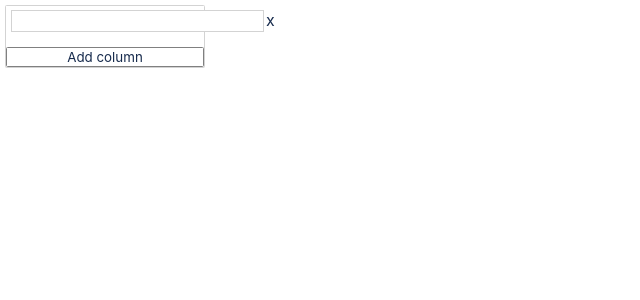
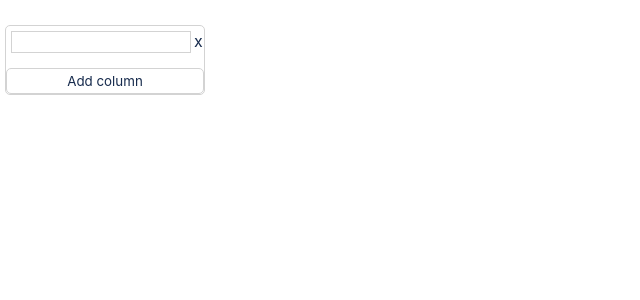
Before and after one commit to ayli-li/trello, a React (Create React App) app: page / in a window 1280 px wide. Both pictures are taken after a click on the button "Add column +". Shown: the top 300 px of the page, without its empty margins (0-640 px from the left). Built offline with nearby package versions, Linux system fonts and the light colour scheme.

Commit message:
end with styles

```diff
--- a/src/components/CardTask/CardTask.jsx
+++ b/src/components/CardTask/CardTask.jsx
@@ -8,35 +8,37 @@ import './CardTask.css';
 const LiTask = styled.li`
   display: flex;
   flex-flow: row nowrap;
-  justify-content: space-between;
-  color: #172b4d;
-  font-size: 16px;
   cursor: pointer;
+`;
+
+const TaskValue = styled.div`
+  min-width: 166px;
+  margin: 5px;
   padding: 5px;
-  border-top: 0.5px solid lightgray;
-  ${'' /* border-bottom: 0.5px solid lightgray; */}
+  border: 0.5px solid lightgray;
+  border-radius: 3px;
+  font-size: 14px;
+  word-wrap: break-word;
+  color: ${props => (props.isDragging ? 'white' : '#172b4d')};
+  background-color: ${props => (props.isDragging ? '#ff9892' : 'white')};
 
   :hover {
     color: #fffffa;
-    background-color: rgba(255,83,73, 0.6);
+    background-color: #ff9892;
+    transition: 0.5s;
   }
-`;
-
-const TaskValue = styled.span`
-  min-width: 182px;
-  word-wrap: break-word;
 `;
 
 
 export const CardTask = ({ id, value, columnId, deleteTask, addCurrentTask, index }) => {
 
   return <Draggable key={id} draggableId={id} index={index}>
-           {provided => (
+           {(provided, snapshot) => (
              <LiTask ref={provided.innerRef}
                      {...provided.draggableProps}
                      {...provided.dragHandleProps}
                      id={id} >
-               <TaskValue onClick={() => addCurrentTask(id)} >{value}</TaskValue>
+               <TaskValue onClick={() => addCurrentTask(id)} isDragging={snapshot.isDragging} >{value}</TaskValue>
                <CloseSign className='close_symbol' onClick={() => deleteTask(id, columnId) }>x</CloseSign>
              </LiTask>
            )}
--- a/src/components/ColumnItem/ColumnItem.jsx
+++ b/src/components/ColumnItem/ColumnItem.jsx
@@ -20,19 +20,20 @@ export const LiColumn = styled.li`
   height: min-content;
   margin-right: 50px;
   border: 0.5px solid lightgray;
-  border-radius: 1.5px;
+  border-radius: 5px;
   list-style: none;
   display: flex;
   flex-flow: column nowrap;
   justify-content: space-between;
   margin-bottom: 15px;
+  background-color: ${props => (props.isDragging ? 'white' : 'transparent')};
 `;
 
 const ColumnTitleItems = styled.div`
   display: flex;
   flex-flow: row nowrap;
   justify-content: space-between;
-  margin-bottom: 15px;
+  margin-bottom: 6px;
   min-width: 200px;
   box-sizing: border-box;
   padding-left: 5px;
@@ -45,7 +46,7 @@ const ColumnTitle = styled.span`
   text-align: center;
   color: #172b4d;
   font-size: 16px;
-  font-weight: bold;
+  font-weight: 500;
   word-wrap: break-word;
   max-width: 175px;
 `;
@@ -62,15 +63,16 @@ export const ColumnItems = styled.div`
 `;
 
 const UlTasks = styled.ul`
-  margin: 0;
+  margin: 0 0 10px 0;
   padding: 0;
 `;
 
 const TaskBtn = styled.button`
   background-color: #fff;
-  border: 0.5px solid gray;
+  border: 0.5px solid lightgray;
+  padding: 4px;
   color: #172b4d;
-  border-radius: 1.5px;
+  border-radius: 5px;
   cursor: pointer;
   font-family: -apple-system, BlinkMacSystemFont, Segoe UI, Roboto, Noto Sans, Ubuntu, Droid Sans, Helvetica Neue, sans-serif;
   -webkit-font-smoothing: antialiased;
@@ -78,10 +80,11 @@ const TaskBtn = styled.button`
 
   :hover {
     background-color: rgba(0,255,255, 0.3);
+    transition: 0.5s;
   }
 `;
 
-export const ColumnItem = ({ title, deleteColumn, columnId, columnTasks, index }) => {
+export const ColumnItem = ({ title, deleteColumn, columnId, columnTasks, index, isDragging }) => {
 
   const [isCreateTask, setIsCreateTask] = useState(false);
   const [titleCard, setTitleCard] = useState('');
@@ -139,9 +142,10 @@ export const ColumnItem = ({ title, deleteColumn, columnId, columnTasks, index }
 
   return <>
     <Draggable key={columnId} draggableId={columnId} index={index}>
-      {provided => (
+      {(provided, snapshot) => (
         <LiColumn {...provided.draggableProps}
-                  ref={provided.innerRef}>
+                  ref={provided.innerRef}
+                  isDragging={snapshot.isDragging} >
           <ColumnItems>
             <ColumnTitleItems {...provided.dragHandleProps}>
               <ColumnTitle>{title}</ColumnTitle>
@@ -151,7 +155,7 @@ export const ColumnItem = ({ title, deleteColumn, columnId, columnTasks, index }
             <Droppable droppableId={columnId} type='task'>
               {provided => (
                 <UlTasks {...provided.droppableProps}
-                    ref={provided.innerRef} >
+                         ref={provided.innerRef} >
 
                   {Object.keys(columnTasks).length ?
                   Object.keys(columnTasks).map((task, index) =>
--- a/src/components/ColumnList/ColumnList.jsx
+++ b/src/components/ColumnList/ColumnList.jsx
@@ -24,7 +24,7 @@ const Columns = styled.div`
   align-items: flex-start;
   justify-content: space-between;
   padding-left: 5px;
-  padding-top: 5px;
+  padding-top: 25px;
 `;
 
 const UlColumns = styled.ul`
@@ -41,9 +41,10 @@ export const Btn = styled.button`
   background-color: #fff;
   margin-top: 10px;
   min-width: 115px;
-  border: 0.5px solid gray;
+  border: 0.5px solid lightgray;
   color: #172b4d;
-  border-radius: 1.5px;
+  padding: 4px;
+  border-radius: 5px;
   cursor: pointer;
   font-family: -apple-system, BlinkMacSystemFont, Segoe UI, Roboto, Noto Sans, Ubuntu, Droid Sans, Helvetica Neue, sans-serif;
   -webkit-font-smoothing: antialiased;
@@ -51,6 +52,7 @@ export const Btn = styled.button`
 
   :hover {
     background-color: rgba(0,255,255, 0.3);
+    transition: 0.5s;
   }
 `;
 
@@ -153,10 +155,8 @@ export const ColumnList = () => {
   }
 
   return <>
-
-
-      <Container>
-        <Columns>
+    <Container>
+      <Columns>
         <DragDropContext onDragEnd={handleOnDragEnd}>
           <Droppable droppableId='all-columns' direction='horizontal' type='column'>
             {provided => (
@@ -184,10 +184,8 @@ export const ColumnList = () => {
           resetAddingColumn={handleResetAddingColumn} /> }
 
           {!isCreateColumn && <Btn onClick={(e) => handleCreateColumn(e)} >Add column +</Btn> }
-          </DragDropContext>
-        </Columns>
-        </Container>
-
-
+        </DragDropContext>
+      </Columns>
+    </Container>
   </>
 }
--- a/src/components/CreateColumnForm/CreateColumnForm.jsx
+++ b/src/components/CreateColumnForm/CreateColumnForm.jsx
@@ -13,16 +13,34 @@ export const ColumnForm = styled.form`
   color: #172b4d;
   font-size: 16px;
   padding-left: 5px;
-  padding-top: 4px;
+  padding-top: 5px;
   padding-right: 4px;
   margin-bottom: 5px;
+`;
+
+const ColumnTitleInput = styled.input.attrs(props => ({
+  type: 'text',
+}))`
+  border: 0.5px solid lightgray;
+  margin-right: 3px;
+  max-width: 175px;
+  padding: 0 0 0 3px;
+  color: #172b4d;
+  font-size: 16px;
+  font-family: -apple-system, BlinkMacSystemFont, Segoe UI, Roboto, Noto Sans, Ubuntu, Droid Sans, Helvetica Neue, sans-serif;
+  -webkit-font-smoothing: antialiased;
+  -moz-osx-font-smoothing: grayscale;
+
+  :focus {
+    outline: none;
+  }
 `;
 
 export const CreateColumnForm = ({ value, setValue, addColumn, resetAddingColumn }) => {
   return <>
     <LiColumn>
       <ColumnForm>
-        <input type='text' value={value} onChange={(e) => setValue(e.target.value)} />
+        <ColumnTitleInput value={value} onChange={(e) => setValue(e.target.value)} />
         <CloseSign onClick={() => resetAddingColumn()}>x</CloseSign>
       </ColumnForm>
       <Btn onClick={() => addColumn()}>Add column</Btn>
--- a/src/components/CreateTaskForm/CreateTaskForm.jsx
+++ b/src/components/CreateTaskForm/CreateTaskForm.jsx
@@ -6,6 +6,11 @@ import { ColumnForm } from '../CreateColumnForm/CreateColumnForm';
 
 const TaskTextarea = styled.textarea`
   margin-bottom: 8px;
+  border: 0.5px solid lightgray;
+
+  :focus {
+    outline: none;
+  }
 `;
 
 export const CreateTaskForm = ({ value, setValue, resetAddingTask }) => {
--- a/src/index.css
+++ b/src/index.css
@@ -4,22 +4,3 @@ body {
   -webkit-font-smoothing: antialiased;
   -moz-osx-font-smoothing: grayscale;
 }
-
-ul {
-  margin: 0;
-  padding: 0;
-}
-
-input {
-  border: 0.5px solid lightgray;
-  margin-right: 2px;
-}
-
-input[type="text"] {
-  padding: 0 0 0 3px;
-  color: #172b4d;
-  font-size: 16px;
-  font-family: -apple-system, BlinkMacSystemFont, Segoe UI, Roboto, Noto Sans, Ubuntu, Droid Sans, Helvetica Neue, sans-serif;
-  -webkit-font-smoothing: antialiased;
-  -moz-osx-font-smoothing: grayscale;
-}
```
